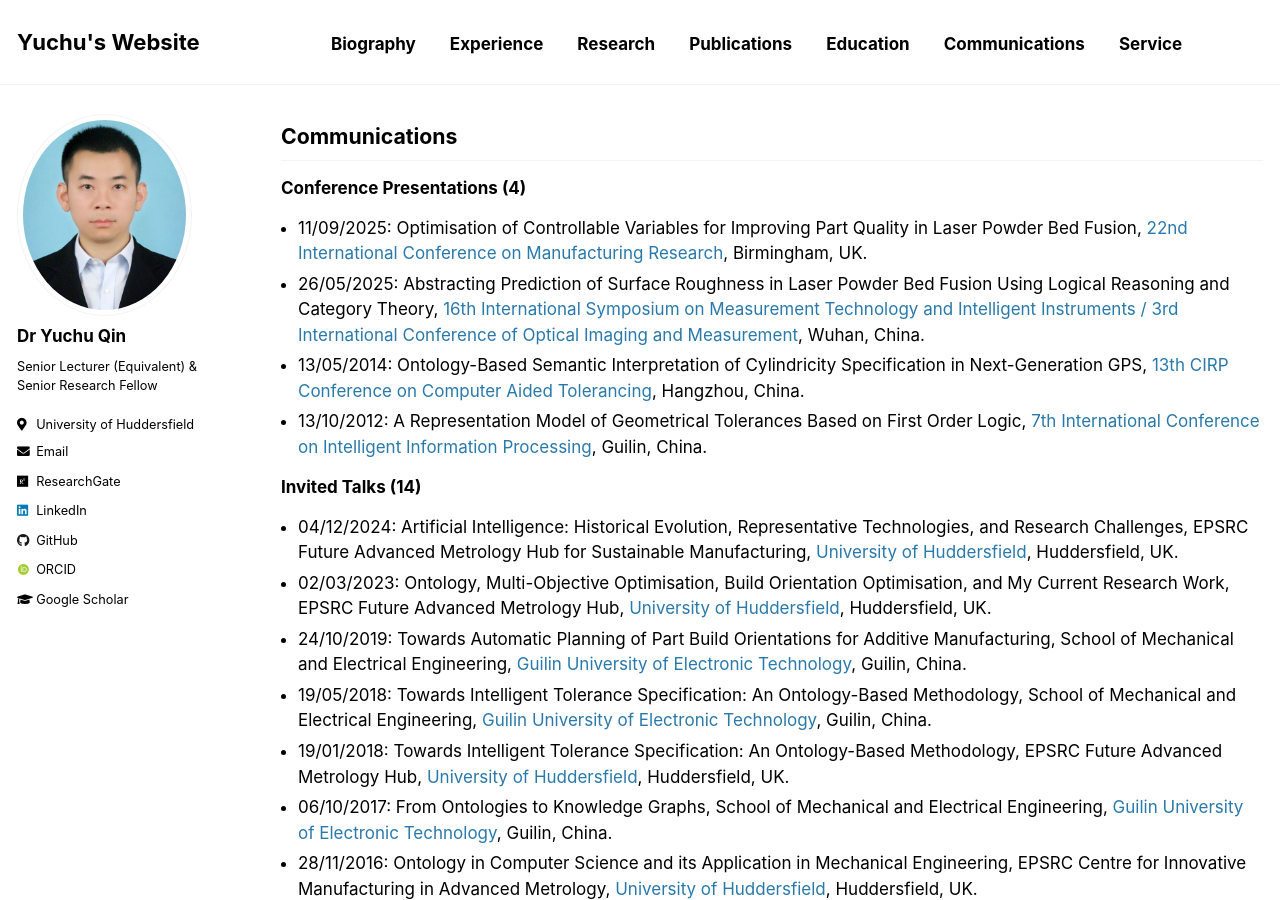
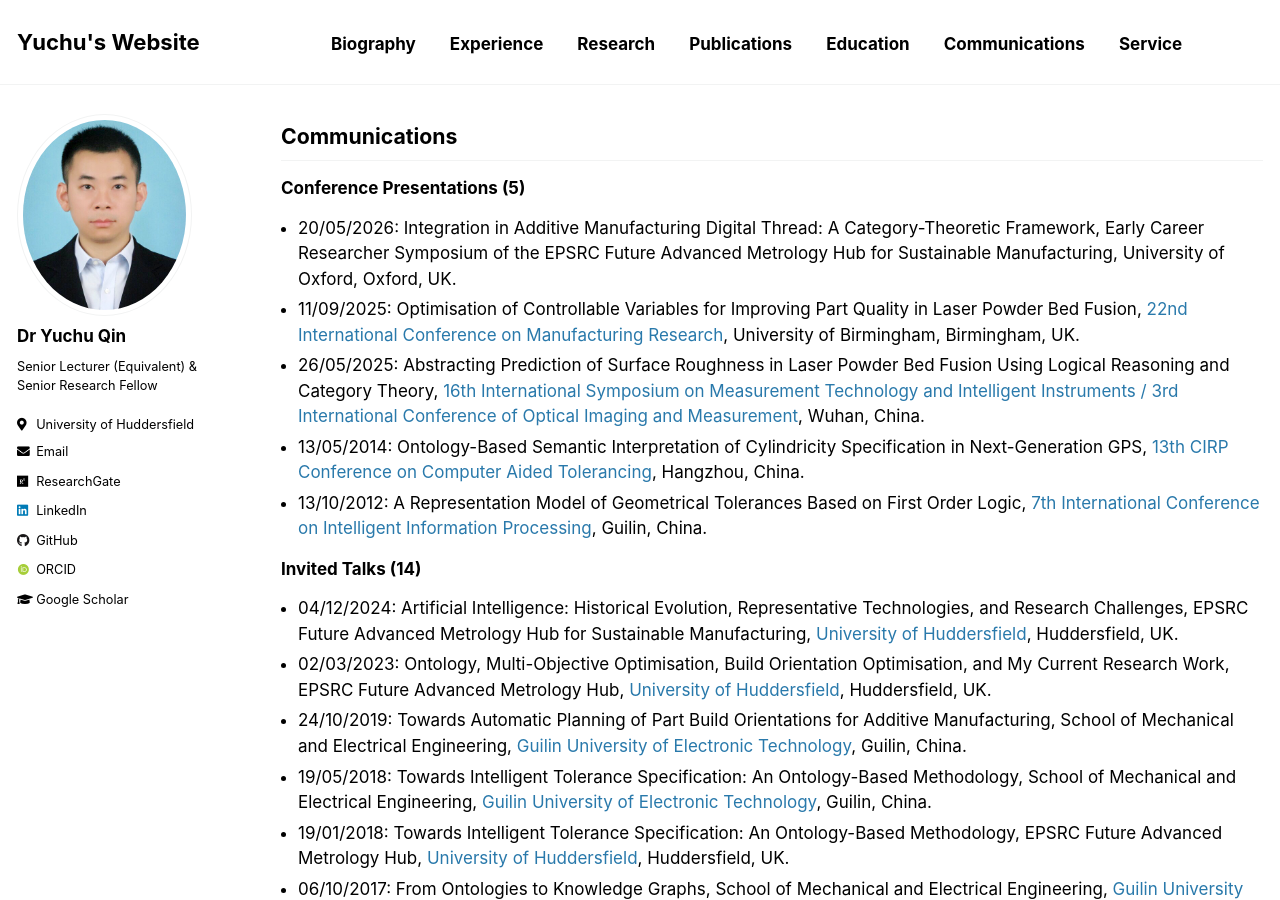
Before and after one commit to yuchu-qin/yuchu-qin.github.io, a Jekyll site: the page built from _pages/communications.md, in a window 1280 px wide and 900 px high. Built offline with Jekyll 4.4.1, drawn with Linux system fonts in a browser that asks for light colours; some web fonts are replaced; our own code applies the rules of GitHub Pages for plain Markdown files.

Commit message:
Update communications.md

```diff
--- a/_pages/communications.md
+++ b/_pages/communications.md
@@ -4,8 +4,10 @@ author_profile: true
 ---
 
 ## Communications
-### Conference Presentations (4)
-- 11/09/2025: Optimisation of Controllable Variables for Improving Part Quality in Laser Powder Bed Fusion, [22nd International Conference on Manufacturing Research](https://uobevents.eventsair.com/icmr2025/), Birmingham, UK.
+### Conference Presentations (5)
+- 20/05/2026: Integration in Additive Manufacturing Digital Thread: A Category-Theoretic Framework, Early Career Researcher Symposium of the EPSRC Future Advanced Metrology Hub for Sustainable Manufacturing,
+University of Oxford, Oxford, UK.
+- 11/09/2025: Optimisation of Controllable Variables for Improving Part Quality in Laser Powder Bed Fusion, [22nd International Conference on Manufacturing Research](https://uobevents.eventsair.com/icmr2025/), University of Birmingham, Birmingham, UK.
 - 26/05/2025: Abstracting Prediction of Surface Roughness in Laser Powder Bed Fusion Using Logical Reasoning and Category Theory,
 [16th International Symposium on Measurement Technology and Intelligent Instruments / 3rd International Conference of Optical Imaging and Measurement](https://www.ismtii2025.com/En/Default), Wuhan, China.
 - 13/05/2014: Ontology-Based Semantic Interpretation of Cylindricity Specification in Next-Generation GPS, [13th CIRP Conference on Computer Aided Tolerancing](https://www.sciencedirect.com/journal/procedia-cirp/vol/27/suppl/C), Hangzhou, China.
```
